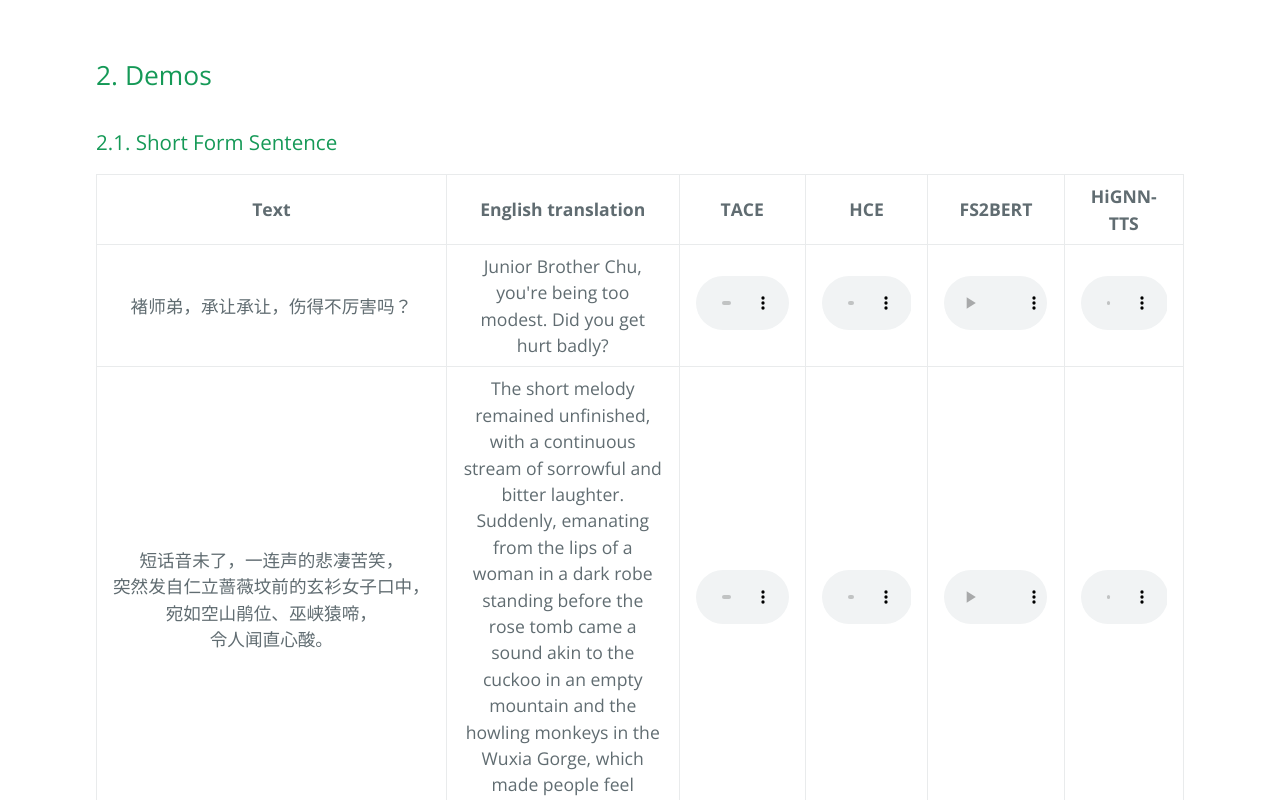
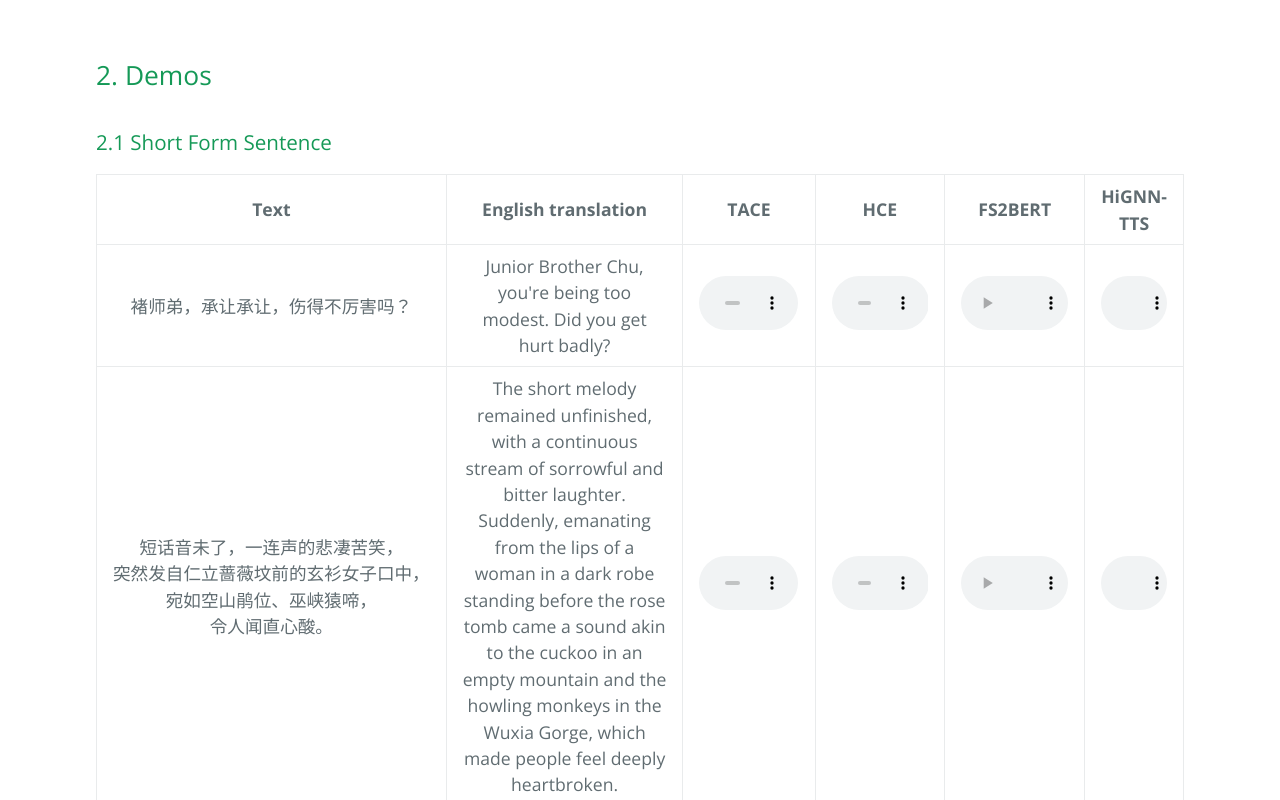
Before and after one commit to anonymous-asru/HiGNN-TTS, a plain HTML site: page index.html in a window 1280 px wide. Shown: the part 1240-2040 px from the top of the page. Drawn offline with nearby package versions, Linux system fonts and the light colour scheme.

Commit message:
Update index.html

```diff
--- a/index.html
+++ b/index.html
@@ -57,24 +57,15 @@
 
 
     <h2>2. Demos <a name="Comparison"></a></h2>
-    <ul>
-      <!-- <li>Bottomline: Replace all convolution layers in the backbone model [1] with the causal version to create a naïve streaming implementation.</li>
-      <li>IBF-VC: Reinplement [2] using the backbone model.</li>
-      <li>Topline: Use the unmodified Backbone model which leverage full-context, but input BNF is extracted from a streaming ASR encoder.</li>
-      <li>DualVC-nonstreaming: Non-streaming mode of our proposed DualVC.</li>
-      <li>DualVC-streaming: Streaming mode of our proposed DualVC.</li> -->
 
-      <!-- <li>SF1 and SM1: source speakers</li>
-      <li>IDF1, IDM1, CDF1 and CDM1: target speakers</li> -->
-    </ul>
 
-    <h3>2.1. Short Form Sentence</h3>
+    <h3>2.1 Short Form Sentence</h3>
     <table>
       <tbody id="tbody_short">
       </tbody>
     </table>
 
-    <h3>2.2. Long Form Sentence</h3>
+    <h3>2.2 Long Form Sentence</h3>
 
     <table>
       <tbody id="tbody_long">
@@ -96,8 +87,8 @@
     let models = ["TACE", "HCE", "FS2BERT", "HiGNN-TTS"]
     let short_data = `
         <tr>
-          <td style="text-align: center; width: 20%;" rowspan=1><strong>Text<strong></td>
-          <td style="text-align: center; width: 26%;" rowspan=1><strong>English translation<strong></td>
+          <td style="text-align: center; width: 25%;" rowspan=1><strong>Text<strong></td>
+          <td style="text-align: center; width: 25%;" rowspan=1><strong>English translation<strong></td>
         `
     for (const id in models) {
       model = models[id]
@@ -113,8 +104,8 @@
       let scene_data = ""
 
       scene_data += '<tr>'
-      scene_data += '<td style="text-align: center; width: 20%;" rowspan=1>' + text + '</td>'
-      scene_data += '<td style="text-align: center; width: 26%;" rowspan=1>' + trans + '</td>'
+      scene_data += '<td style="text-align: center; width: 25%;" rowspan=1>' + text + '</td>'
+      scene_data += '<td style="text-align: center; width: 25%;" rowspan=1>' + trans + '</td>'
       for (let z in models) {
         let model = models[z]
         scene_data += '<td style="text-align: center"><audio style="width: 100%;" controls="" src="' + './raw/samples/' + model + '/' + file + '.wav' + '"></audio></td>'
@@ -134,8 +125,8 @@
     let models = ["TACE", "HCE", "FS2BERT", "HiGNN-TTS"]
     let long_data = `
         <tr>
-          <td style="text-align: center; width: 18%;" rowspan=1><strong>Text<strong></td>
-          <td style="text-align: center; width: 26%;" rowspan=1><strong>English translation<strong></td>
+          <td style="text-align: center; width: 25%;" rowspan=1><strong>Text<strong></td>
+          <td style="text-align: center; width: 25%;" rowspan=1><strong>English translation<strong></td>
         `
     for (const id in models) {
       model = models[id]
@@ -151,8 +142,8 @@
       let scene_data = ""
 
       scene_data += '<tr>'
-      scene_data += '<td style="text-align: center; width: 18%;" rowspan=1>' + text + '</td>'
-      scene_data += '<td style="text-align: center; width: 26%;" rowspan=1>' + trans + '</td>'
+      scene_data += '<td style="text-align: center; width: 25%;" rowspan=1>' + text + '</td>'
+      scene_data += '<td style="text-align: center; width: 25%;" rowspan=1>' + trans + '</td>'
       for (let z in models) {
         let model = models[z]
         scene_data += '<td style="text-align: center"><audio style="width: 100%;" controls="" src="' + './raw/samples/' + model + '/' + file + '.wav' + '"></audio></td>'
```
